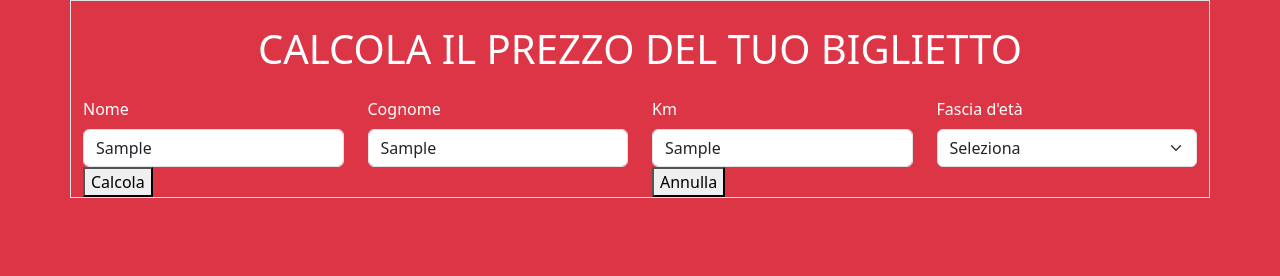
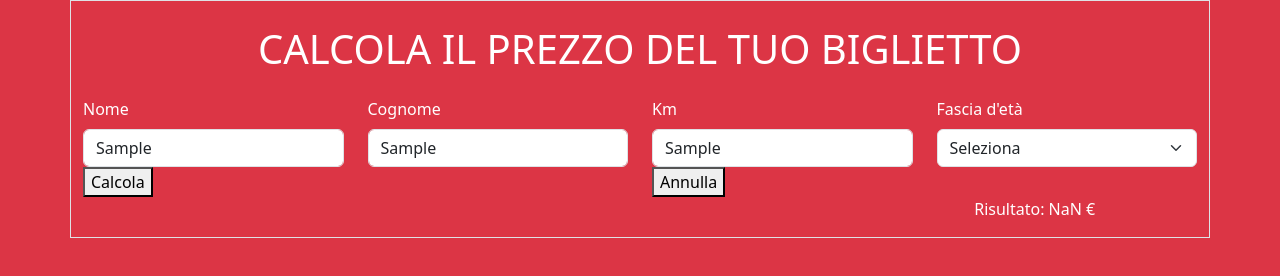
Before and after one commit to mariyadyshkant/js-biglietto-treno-form, a plain HTML site: page index.html in a window 1280 px wide. Both pictures are taken after typing "Sample", "Sample", "Sample" into the empty fields and a click on the button "Calcola". Drawn offline with nearby package versions, Linux system fonts and the light colour scheme.

Commit message:
Implement ticket price calculation logic and update form structure

```diff
--- a/index.html
+++ b/index.html
@@ -10,6 +10,7 @@
 </head>
 
 <body class="bg-danger">
+    <form action="">
         <div class="container-sm border text-white">
             <h1 class="text-center my-4">CALCOLA IL PREZZO DEL TUO BIGLIETTO</h1>
             <div class="row">
@@ -30,8 +31,9 @@
                     <label for="age_range" class="form-label">Fascia d'età</label>
                     <select id="age_range" class="form-select">
                         <option selected>Seleziona</option>
-                    <option>Maggiorenne</option>
-                    <option>Over 65</option>
+                        <option value="17">Under 18</option>
+                        <option value="25">18-65</option>
+                        <option value="66">Over 65</option>
                     </select>
                 </div>
                 <div class="col-6">
@@ -54,7 +56,7 @@
 
                     </div>
                     <div class="col">
-
+                        <p>Risultato: <span id="result"></span></p>
                     </div>
                 </div>
 
@@ -75,7 +77,7 @@
 
 
 
-
+    </form>
     <script src="https://cdn.jsdelivr.net/npm/bootstrap@5.3.6/dist/js/bootstrap.bundle.min.js"
         integrity="sha384-j1CDi7MgGQ12Z7Qab0qlWQ/Qqz24Gc6BM0thvEMVjHnfYGF0rmFCozFSxQBxwHKO"
         crossorigin="anonymous"></script>
--- a/script.js
+++ b/script.js
@@ -1,11 +1,46 @@
 console.log("HELLO WORLD");
 
+// campi in cui inserire i dati
 const firstName = document.getElementById("first_name");
 const secondName = document.getElementById("second_name");
 const addKm = document.getElementById("add_kilometers");
 const ageRange = document.getElementById("age_range");
 
+// bottoni "calcola" e "annulla"
 const calcBtn = document.getElementById("calc_btn");
+console.log(calcBtn);
 const cancBtn = document.getElementById("cancel_btn");
 
-calcBtn.addEventListener("click", () => {
+// funzione collegata al click del bottono "calcola" che permette di calcolare il prezzo del biglietto
+calcBtn.addEventListener("click", (event) => {
+    // event.preventDefault();
+    console.log("Cliccato");
+
+    // i due parametri che ci servono per calcolare il prezzo del biglietto recuperati dai dati inseriti
+    const tripInKm = Number(addKm.value);
+    const userAge = Number(ageRange.value);
+
+    let ticketPrice = tripInKm * 0.21;
+    //console.log(ticketPrice);
+    let ticketPriceEuro = ticketPrice.toLocaleString('it-IT', { style: 'currency', currency: 'EUR' });
+
+    // prezzo del bigllietto scontato del 40%
+    const discount40 = (ticketPrice * 40) / 100;
+    const ticketPrice40 = (ticketPrice - discount40).toLocaleString('it-IT', { style: 'currency', currency: 'EUR' });
+
+    // prezzo del bigllietto scontato del 20%
+    const discount20 = (ticketPrice * 20) / 100;
+    const ticketPrice20 = (ticketPrice - discount40).toLocaleString('it-IT', { style: 'currency', currency: 'EUR' });
+
+    if (userAge < 18) {
+        ticketPrice = ticketPrice20;
+    }
+    else if (userAge >= 65) {
+        ticketPrice = ticketPrice40;
+    }
+    else {
+        ticketPrice = ticketPriceEuro
+    }
+
+    document.getElementById("result").innerText = ticketPrice;
+})
```
Lines whose indentation alone changed are shown as unchanged.
